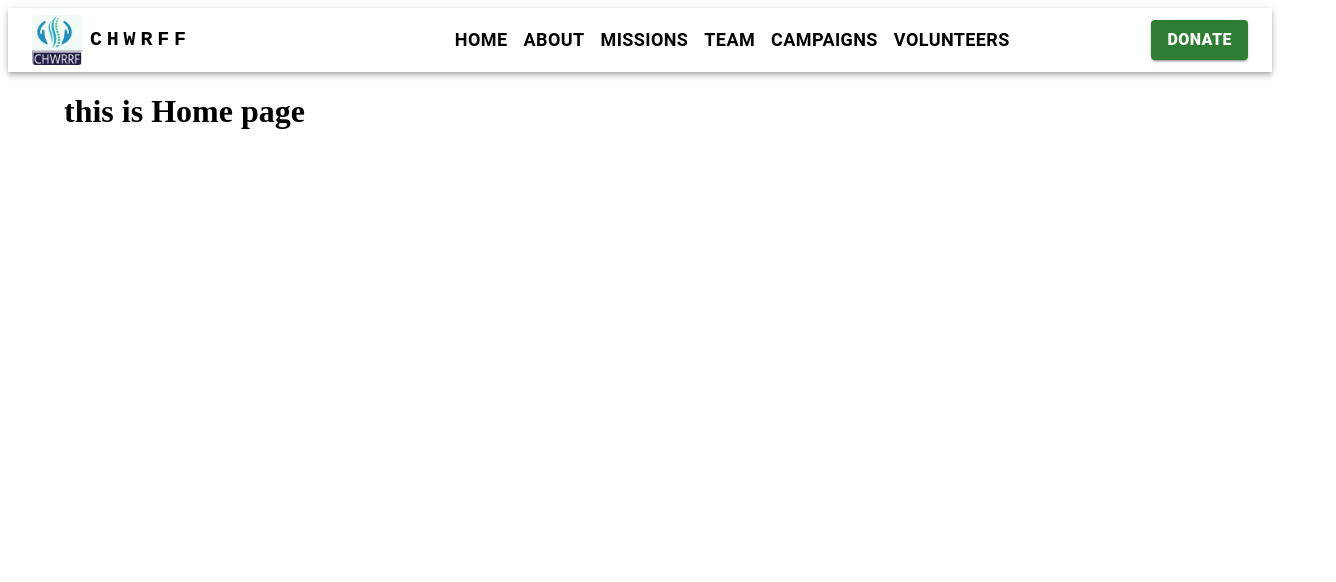
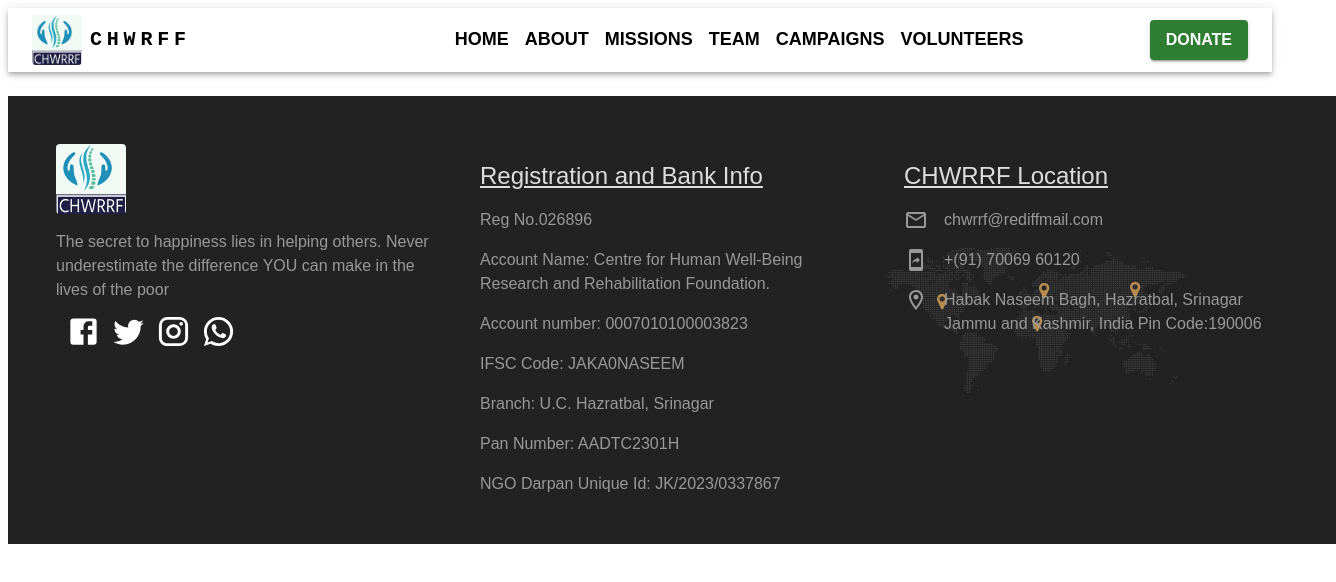
Before and after one commit to haroonfayaz/chwrrf, a React (Create React App) app: page / in a window 1280 px wide. Shown: the top 582 px of the page, 1336 px wide, since content can reach past the window. Built offline with nearby package versions, Linux system fonts and the light colour scheme.

Commit message:
footer completed

```diff
--- a/public/index.html
+++ b/public/index.html
@@ -2,29 +2,16 @@
 <html lang="en">
   <head>
     <meta charset="utf-8" />
-    <link rel="icon" href="%PUBLIC_URL%/favicon.ico" />
+    <link rel="icon" href="%PUBLIC_URL%/logo-2.png" />
     <meta name="viewport" content="width=device-width, initial-scale=1" />
     <meta name="theme-color" content="#000000" />
     <meta
       name="description"
       content="Web site created using create-react-app"
     />
-    <link rel="apple-touch-icon" href="%PUBLIC_URL%/logo192.png" />
-    <!--
-      manifest.json provides metadata used when your web app is installed on a
-      user's mobile device or desktop. See https://developers.google.com/web/fundamentals/web-app-manifest/
-    -->
-    <link rel="manifest" href="%PUBLIC_URL%/manifest.json" />
-    <!--
-      Notice the use of %PUBLIC_URL% in the tags above.
-      It will be replaced with the URL of the `public` folder during the build.
-      Only files inside the `public` folder can be referenced from the HTML.
+    <link rel="apple-touch-icon" href="%PUBLIC_URL%/logo-2.png" />
 
-      Unlike "/favicon.ico" or "favicon.ico", "%PUBLIC_URL%/favicon.ico" will
-      work correctly both with client-side routing and a non-root public URL.
-      Learn how to configure a non-root public URL by running `npm run build`.
-    -->
-    <title>React App</title>
+    <title>CHWRRF</title>
   </head>
   <body>
     <noscript>You need to enable JavaScript to run this app.</noscript>
--- a/src/App.js
+++ b/src/App.js
@@ -1,48 +1,52 @@
 import Navbar from "./Components/Navbar";
-import {useRoutes} from 'react-router-dom';
+import { useRoutes } from "react-router-dom";
 import Home from "./Pages/Home";
 import Team from "./Pages/Team";
 import Mission from "./Pages/Mission";
 import About from "./Pages/About";
 import Campaigns from "./Pages/Campaigns";
 import Volunteers from "./Pages/Volunteers";
+import { createTheme, ThemeProvider } from "@mui/material/styles";
 
-
+const theme = createTheme({
+  typography: {
+    fontFamily: '"Jost", sans-serif', // Specify "Jost" as the primary font family
+  },
+});
 
 function App() {
-
   const routes = useRoutes([
-
     {
-    element: <Home/>,
+      element: <Home />,
       path: "/",
     },
     {
-    element: <About/>,
+      element: <About />,
       path: "/about",
     },
     {
-    element: <Mission/>,
+      element: <Mission />,
       path: "/mission",
     },
     {
-    element: <Team/>,
+      element: <Team />,
       path: "/team",
     },
     {
-    element: <Campaigns/>,
+      element: <Campaigns />,
       path: "/campaigns",
     },
     {
-    element: <Volunteers/>,
+      element: <Volunteers />,
       path: "/volunteers",
     },
   ]);
   return (
     <>
+      <ThemeProvider theme={theme}>
         <Navbar />
         {routes}
-
+      </ThemeProvider>
     </>
   );
 }
--- a/src/Components/Footer.js
+++ b/src/Components/Footer.js
@@ -1,15 +1,257 @@
-import React from 'react'
-import { Box ,Container} from '@mui/material'
-
+import React from "react";
+import { Box, Grid, Typography } from "@mui/material";
+import { Avatar } from "@mui/material";
+import { NavLink } from "react-router-dom";
+import InstagramIcon from "@mui/icons-material/Instagram";
+import FacebookIcon from "@mui/icons-material/Facebook";
+import WhatsAppIcon from "@mui/icons-material/WhatsApp";
+import TwitterIcon from "@mui/icons-material/Twitter";
+import "../main.css";
+import MailOutlineIcon from "@mui/icons-material/MailOutline";
+import LocationOnOutlinedIcon from "@mui/icons-material/LocationOnOutlined";
+import MobileScreenShareOutlinedIcon from "@mui/icons-material/MobileScreenShareOutlined";
+import MobileScreenShareOutlined from "@mui/icons-material/MobileScreenShareOutlined";
 
 const Footer = () => {
   return (
-    <Box>
-       <Container>
+    <Box
+      sx={{
+        mt: 3,
+        p: 4,
+        backgroundImage: "url('/images/map.png')",
+        backgroundColor: "#222",
+        backgroundPosition: "right 150px center",
+        backgroundRepeat: "no-repeat",
+        height: "100%",
+        width: "100%",
+      }}
+    >
+      <Grid container spacing={1}>
+      <Grid item xs={12} md={4}>
+          <Box sx={{ border: "none", p: 2 }}>
+            <Avatar
+              alt="CHWRRF Logo"
+              src="images/logo-2.png"
+              sx={{
+                width: 70,
+                height: 70,
+                mr: 1,
+                display: { xs: "block", md: "flex" },
+              }}
+              variant="rounded"
+            />
+            <Typography
+              variant="body1"
+              sx={{
+                pt: 2,
+                display: { xs: "block", md: "flex" },
+                fontWeight: 500,
+                color: "#999",
+              }}
+            >
+              The secret to happiness lies in helping others. Never
+              underestimate the difference YOU can make in the lives of the poor
+            </Typography>
+            <div style={{ display: "flex", gap: "10px", padding: "10px" }}>
+              <NavLink to="#" target="_blank" className="social-icon">
+                <FacebookIcon fontSize="large" />
+              </NavLink>
 
-      </Container>
+              <NavLink to="#" target="_blank" className="social-icon">
+                <TwitterIcon fontSize="large" />
+              </NavLink>
+
+              <NavLink to="#" target="_blank" className="social-icon">
+                <InstagramIcon fontSize="large" />
+              </NavLink>
+
+              <NavLink to="#" target="_blank" className="social-icon">
+                <WhatsAppIcon fontSize="large" />
+              </NavLink>
+            </div>
+          </Box>
+        </Grid>
+        <Grid item xs={12} md={4}>
+
+          <Box sx={{ border: "none", p: 2 }}>
+            <Typography
+              variant="h5"
+              sx={{
+                pt: 2,
+                display: { xs: "block", md: "flex" },
+                fontWeight: 500,
+                color: "#ddd",
+                textDecoration:"underline",
+
+              }}
+            >
+              Registration and Bank Info
+            </Typography>
+            <Typography
+              variant="body1"
+              sx={{
+                pt: 2,
+                display: { xs: "block", md: "flex" },
+                fontWeight: 500,
+                color: "#999",
+                "&::after": {
+                  textDecoration: "underline",
+                  cursor: "pointer",
+                },
+              }}
+            >
+              Reg No.026896
+            </Typography>
+            <Typography
+              variant="body1"
+              sx={{
+                pt: 2,
+                display: { xs: "block", md: "flex" },
+                fontWeight: 500,
+                color: "#999",
+                "&::after": {
+                  textDecoration: "underline",
+                  cursor: "pointer",
+                },
+              }}
+            >
+              Account Name: Centre for Human Well-Being Research and
+              Rehabilitation Foundation.
+            </Typography>
+            <Typography
+              variant="body1"
+              sx={{
+                pt: 2,
+                display: { xs: "block", md: "flex" },
+                fontWeight: 500,
+                color: "#999",
+                "&::after": {
+                  textDecoration: "underline",
+                  cursor: "pointer",
+                },
+              }}
+            >
+              Account number: 0007010100003823
+            </Typography>
+            <Typography
+              variant="body1"
+              sx={{
+                pt: 2,
+                display: { xs: "block", md: "flex" },
+                fontWeight: 500,
+                color: "#999",
+                "&::after": {
+                  textDecoration: "underline",
+                  cursor: "pointer",
+                },
+              }}
+            >
+              IFSC Code: JAKA0NASEEM
+            </Typography>
+            <Typography
+              variant="body1"
+              sx={{
+                pt: 2,
+                display: { xs: "block", md: "flex" },
+                fontWeight: 500,
+                color: "#999",
+                "&::after": {
+                  textDecoration: "underline",
+                  cursor: "pointer",
+                },
+              }}
+            >
+              {" "}
+              Branch: U.C. Hazratbal, Srinagar
+            </Typography>
+            <Typography
+              variant="body1"
+              sx={{
+                pt: 2,
+                display: { xs: "block", md: "flex" },
+                fontWeight: 500,
+                color: "#999",
+                "&::after": {
+                  textDecoration: "underline",
+                  cursor: "pointer",
+                },
+              }}
+            >
+              Pan Number: AADTC2301H
+            </Typography>
+            <Typography
+              variant="body1"
+              sx={{
+                pt: 2,
+                display: { xs: "block", md: "flex" },
+                fontWeight: 500,
+                color: "#999",
+                "&::after": {
+                  textDecoration: "underline",
+                  cursor: "pointer",
+                },
+              }}
+            >
+              NGO Darpan Unique Id: JK/2023/0337867
+            </Typography>
+          </Box>
+        </Grid>
+        <Grid item xs={12} md={4}>
+
+          <Box sx={{ border: "none", p: 2 }}>
+            <Typography
+              variant="h5"
+              sx={{
+                pt: 2,
+                display: { xs: "block", md: "flex" },
+                fontWeight: 500,
+                color: "#ddd",
+                textDecoration:"underline",
+              }}
+            >
+              CHWRRF Location
+            </Typography>
+            <Typography
+              variant="body1"
+              sx={{
+                pt: 2,
+                display: { xs: "block", md: "flex" },
+                fontWeight: 500,
+                color: "#999",
+              }}
+            >
+              <MailOutlineIcon sx={{pr:2}}/> chwrrf@rediffmail.com
+            </Typography>
+            <Typography
+              variant="body1"
+              sx={{
+                pt: 2,
+                display: { xs: "block", md: "flex" },
+                fontWeight: 500,
+                color: "#999",
+              }}
+            >
+              <MobileScreenShareOutlined sx={{pr:2}}/>
+              +(91) 70069 60120{" "}
+            </Typography>
+            <Typography
+              variant="body1"
+              sx={{
+                pt: 2,
+                display: { xs: "block", md: "flex" },
+                fontWeight: 500,
+                color: "#999",
+              }}
+            >
+              <LocationOnOutlinedIcon sx={{pr:2}}/>
+              Habak Naseem Bagh, Hazratbal, Srinagar Jammu and Kashmir, India
+              Pin Code:190006{" "}
+            </Typography>
+          </Box>
+        </Grid>
+      </Grid>
     </Box>
-  )
-}
+  );
+};
 
-export default Footer
+export default Footer;
--- a/src/Pages/Home.js
+++ b/src/Pages/Home.js
@@ -1,14 +1,13 @@
-import { Box ,Container} from '@mui/material'
-import React from 'react'
+import { Box, Container } from "@mui/material";
+import React from "react";
+import Footer from "../Components/Footer";
 
 const Home = () => {
   return (
     <Box>
-    <Container>
-      <h1>this is Home page </h1>
-      </Container>
-       </Box>
-  )
-}
+      <Footer />
+    </Box>
+  );
+};
 
-export default Home
+export default Home;
--- /dev/null
+++ b/src/main.css
@@ -0,0 +1,10 @@
+.social-icon{
+    font-size: 40px;
+    color: #fff;
+    transition: all 0.9s ease;
+
+}
+.social-icon :hover {
+  font-size: 55px;
+  color: blue;
+}
```
Also changed, not shown: public/images/map.png (added). Lines whose indentation alone changed are shown as unchanged.
